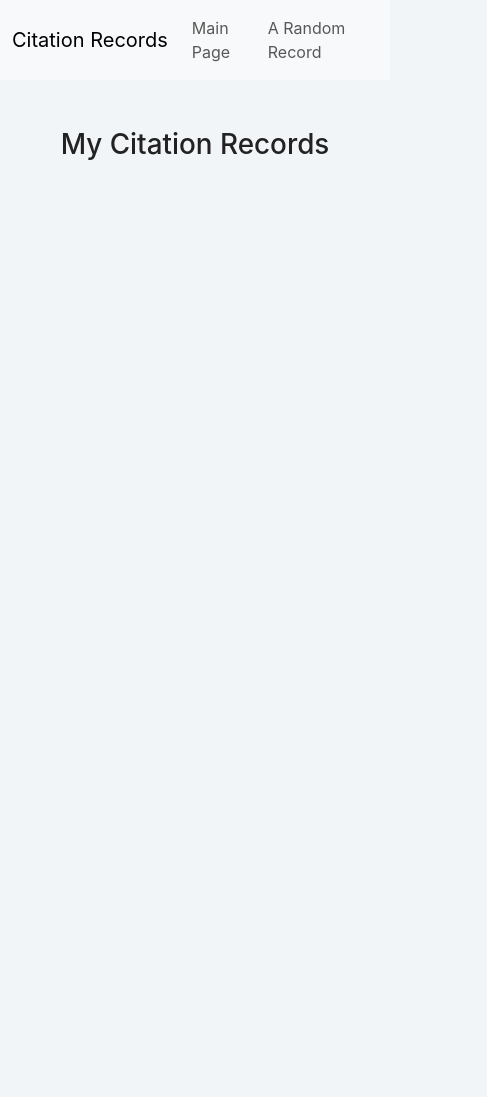
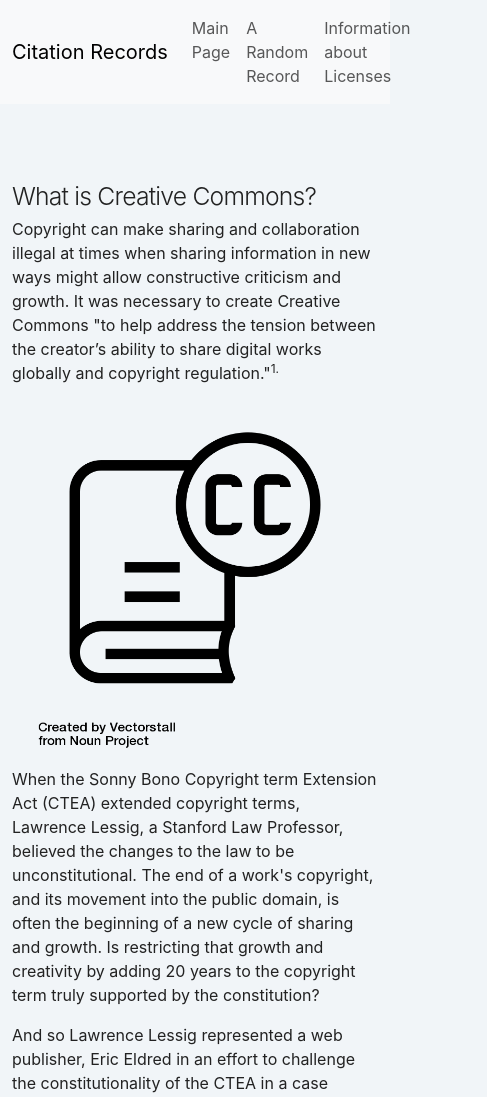
Before and after one commit to scotcorm/ccreactwk2, a React (Create React App) app: page /LicenseInfo in a window 390 px wide. Shown: the top 1097 px of the page, 487 px wide, since content can reach past the window. Before the commit the page ends 844 px from the top, so only its background shows below. Built offline with nearby package versions, Linux system fonts and the light colour scheme.

Commit message:
added to info about licenses page

```diff
--- a/public/index.html
+++ b/public/index.html
@@ -24,7 +24,7 @@
       work correctly both with client-side routing and a non-root public URL.
       Learn how to configure a non-root public URL by running `npm run build`.
     -->
-    <title>React App</title>
+    <title>Citation Helper</title>
   </head>
   <body>
     <noscript>You need to enable JavaScript to run this app.</noscript>
--- a/src/App.js
+++ b/src/App.js
@@ -4,6 +4,7 @@
 import './App.css';
 import Homepage from './components/HomePage';
 import RandomPage from './components/RandomPage';
+import LicenseInfo from './components/LicenseInfo';
 
 import { Link, Route, Routes } from 'react-router-dom';
 import CitationDetails from './components/CitationDetails';
@@ -26,13 +27,13 @@
             <Nav.Link as={Link} to='/random'>
               A Random Record
             </Nav.Link>
-            {/* <Nav.Link as={Link} to='/LicenseInfo'>
+            <Nav.Link as={Link} to='/LicenseInfo'>
               Information about Licenses
-            </Nav.Link> */}
+            </Nav.Link>
           </Nav>
         </Container>
       </Navbar>
-      <h1>My Citation Records</h1>
+      {/* <h1>My Citation Records</h1> */}
       {/* <div className='nav'>
         <ul>
           <li>
@@ -57,7 +58,7 @@
         Random
       </Link> */}
 
-      <div className='cardFilters'>
+      <div>
         <Routes>
           <Route path='/' element={<Homepage citationList={citationList} />} />
           <Route
@@ -68,6 +69,7 @@
             path='/citations/:citationId'
             element={<CitationDetails citationList={citationList} />}
           />
+          <Route path='/LicenseInfo' element={<LicenseInfo />} />
         </Routes>
       </div>
     </div>
--- a/src/components/HomePage.js
+++ b/src/components/HomePage.js
@@ -13,27 +13,27 @@
   }
   return (
     <div>
-      <div>
+      <div className='cardFilters'>
         <button
-          className="btn btn-primary me-2"
+          className='btn btn-primary me-2'
           onClick={() => setLicenseFilter('All')}
         >
           All
         </button>
         <button
-          className="btn btn-primary me-2"
+          className='btn btn-primary me-2'
           onClick={() => setLicenseFilter('CC0')}
         >
           CC0
         </button>
         <button
-          className="btn btn-primary"
+          className='btn btn-primary'
           onClick={() => setLicenseFilter('CC BY 3.0')}
         >
           CC BY 3.0
         </button>
       </div>
-      <div className="citationList">
+      <div className='citationList'>
         {filteredCitations.map((c) => (
           <CitationCard citation={c} />
         ))}
--- a/src/components/LicenseInfo.js
+++ b/src/components/LicenseInfo.js
@@ -1,9 +1,111 @@
-export default function LicenseInfo() {
+import img3 from '../img/noun_copyright_1947635.png';
+
+const LicenseInfo = () => {
   return (
     <div>
-      More than 176 countries have signed the Berne Convention, one of whose
-      principles is that copyright must be granted automatically. It also sets a
-      minimum term of copyright protection as life of the author plus 50 years.
+      <div className='container-fluid'>
+        <div class='row'>
+          <div class='col-md-7'>
+            <h2 className='feature-heading'>What is Creative Commons? </h2>
+            <p>
+              {' '}
+              Copyright can make sharing and collaboration illegal at times when
+              sharing information in new ways might allow constructive criticism
+              and growth. It was necessary to create Creative Commons "to help
+              address the tension between the creator’s ability to share digital
+              works globally and copyright regulation."<sup>1.</sup>
+            </p>
+          </div>
+          <div class='col-md-5'>
+            <img src={img3} width='450' height='400' class='img-fluid' />
+          </div>
+        </div>
+
+        <div class='row'>
+          <p>
+            When the Sonny Bono Copyright term Extension Act (CTEA) extended
+            copyright terms, Lawrence Lessig, a Stanford Law Professor, believed
+            the changes to the law to be unconstitutional. The end of a work's
+            copyright, and its movement into the public domain, is often the
+            beginning of a new cycle of sharing and growth. Is restricting that
+            growth and creativity by adding 20 years to the copyright term truly
+            supported by the constitution?{' '}
+          </p>
+
+          <p>
+            And so Lawrence Lessig represented a web publisher, Eric Eldred in
+            an effort to challenge the constitutionality of the CTEA in a case
+            known as Eldred v. Ashcroft. Even though they didn’t win the case,
+            which went all the way to the Supreme Court, their efforts helped to
+            define a need for new ways to make online sharing legal.
+          </p>
+
+          <p>
+            Eldred's ideas about creating,remixing and sharing content became an
+            inspiration for Lessig and others. They founded Creative Commons
+            (CC), a nonprofit organization that offers new licenses with
+            flexible terms. In time, CC has grown as an organization, as a set
+            of licenses, and as a part of a movement. CC licenses work within
+            copyright law to allow additional levels of sharing and
+            collaboration: they change “all rights reserved” to “some rights
+            reserved.” The licenses also stay current in a changing legal
+            environment.
+          </p>
+
+          <p>
+            As a legal tool that offers clear options and addresses an obvious
+            need, Creative Commons licenses are often useful, and as long as
+            technology continues to change faster than the laws that govern it,
+            the need for new licenses will continue to grow. "In domains like
+            textbook publishing, academic research, documentary film, and many
+            more, restrictive copyright rules continue to inhibit creation,
+            access, and remix. CC tools are helping to solve this problem."
+            <sup>2.</sup>
+          </p>
+
+          <p>
+            <i>
+              There are 6 main licenses currently available through Creative
+              Commons to help people with different needs, and more than 1.6
+              billion works online across 9 million websites use Creative
+              Commons licenses.
+            </i>
+          </p>
+
+          <p>
+            {' '}
+            from: "https://certificates.creativecommons.org/cccertedu/" Creative
+            Commons Certificate for Educators and Librarians Unit 1.1, Enter
+            Creative Commons, by Creative Commons, licensed
+            href="https://creativecommons.org/licenses/by/4.0/legalcode"
+            Creative Commons Attribution 4.0 International License
+          </p>
+
+          <p>
+            Creative Commons has become a standard tool in a community of users
+            who are interested in supporting sharing and collaboration. A
+            movement is growing, and those who would like to get involved in the{' '}
+            <a href='https://network.creativecommons.org/'>CC Global Network</a>{' '}
+            can join "Network Platforms" and work in different areas of interest
+            like education, culture, science, copyright reform, government
+            policy, and other sectors. There is a place for everyone who would
+            like to help! <sup>3.</sup>
+          </p>
+        </div>
+        <div className='frame'>
+          <iframe
+            src='https://cdn.knightlab.com/libs/timeline3/latest/embed/index.html?source=1Ts3vmLEVOklz5KfWUwhyw9NQcudfIqwo9GSlQWqEn2I&font=Default&lang=en&initial_zoom=2&height=650'
+            width='100%'
+            height='650'
+            webkitallowfullscreen
+            mozallowfullscreen
+            allowfullscreen
+            frameborder='0'
+          ></iframe>
+        </div>
+      </div>
     </div>
   );
-}
+};
+
+export default LicenseInfo;
--- a/src/components/RandomPage.js
+++ b/src/components/RandomPage.js
@@ -2,10 +2,12 @@
   const randomCitation =
     citationList[Math.floor(Math.random() * citationList.length)];
   return (
-    <div>
-      <h5>Featured Image:</h5>
-      <h2>{randomCitation.title}</h2>
-      <img src={randomCitation.img} />
+    <div className='randomCard' row justify-content-center>
+      <div container-fluid>
+        <h5>Featured Image:</h5>
+        <h2>{randomCitation.title}</h2>
+        <img src={randomCitation.img} class='img-fluid' />
+      </div>
     </div>
   );
 }
--- a/src/index.css
+++ b/src/index.css
@@ -33,6 +33,29 @@
   .citationList {
     grid-template-columns: repeat(3, 1fr);
   }
+}
+
+.frame {
+  margin-top: 5rem;
+  margin-bottom: 10rem;
+}
+.body {
+  padding: 5rem;
+  max-width: 1100px;
+  align-items: center;
+}
+
+.container-fluid {
+  max-width: 1100px;
+}
+
+.feature-heading {
+  font-weight: 300;
+  line-height: 1;
+  letter-spacing: -0.05rem;
+  padding-top: 5rem;
+  padding-bottom: 0rem;
+  margin-top: 0rem;
 }
 
 .citation {
@@ -72,12 +95,23 @@
 }
 
 .cardFilters {
-  width: 90vw;
+  margin: 5rem auto;
+  gap: 2rem;
+}
+
+.randomCard {
+  width: 80vw;
+  display: grid;
   max-width: 1170px;
   margin: 5rem auto;
-  display: grid;
-  gap: 2rem;
+  /* gap: 2rem; */
 }
+
+/* @media screen and (min-width: 768px) {
+  .randomCard {
+    grid-template-columns: repeat(3, 1f);
+  }
+} */
 
 ul {
   list-style-type: none;
```
Also changed, not shown: src/img/noun_copyright_1947635.png (added).
